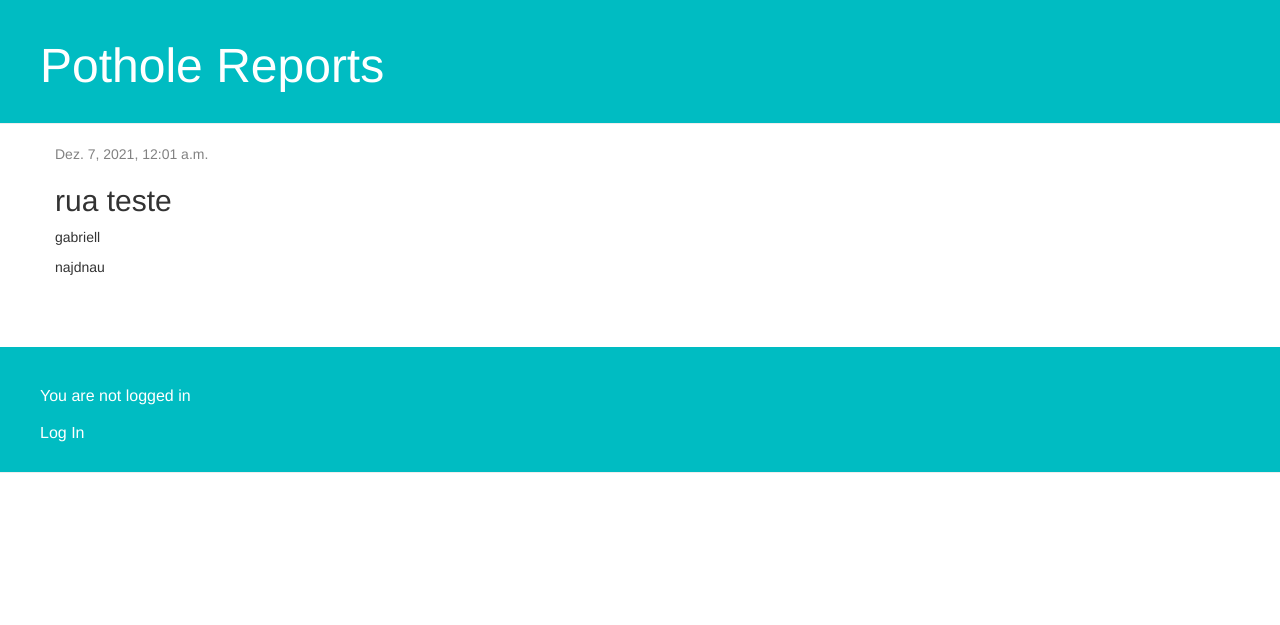
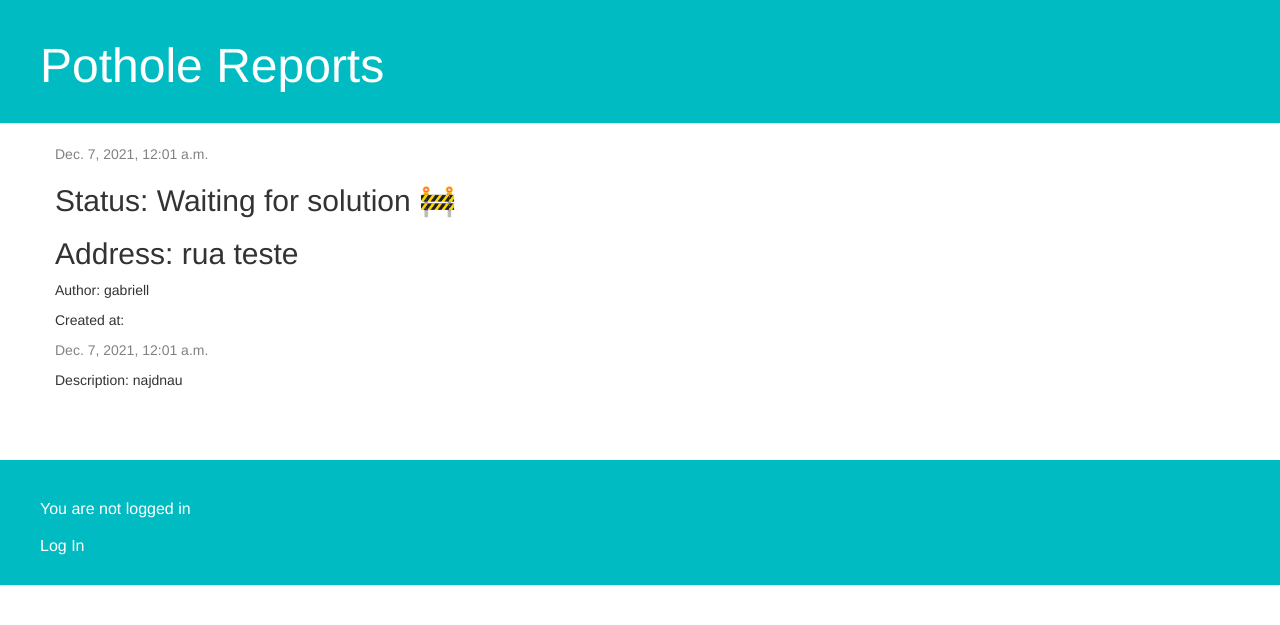
Before and after one commit to gtavaresl/pothole-report, a Django app: page /report/1/ in a window 1280 px wide. Shown: the top 625 px of the page. Run offline with Django 3.2, Linux system fonts and the light colour scheme; data comes from the database, SQL or seed files in the repository; some libraries are stand-ins or nearby versions.

Commit message:
add resolved

```diff
--- a/app/settings.py
+++ b/app/settings.py
@@ -107,7 +107,7 @@ AUTH_PASSWORD_VALIDATORS = [
 # Internationalization
 # https://docs.djangoproject.com/en/2.2/topics/i18n/
 
-LANGUAGE_CODE = 'pt-BR'
+LANGUAGE_CODE = 'en-US'
 
 TIME_ZONE = 'America/Sao_Paulo'
 
--- a/report/forms.py
+++ b/report/forms.py
@@ -6,4 +6,4 @@ class ReportForm(forms.ModelForm):
 
     class Meta:
         model = Report
-        fields = ('street', 'number', 'district', 'description',)
+        fields = ('resolved', 'street', 'number', 'district', 'description',)
--- a/report/models.py
+++ b/report/models.py
@@ -5,13 +5,14 @@ from django.utils import timezone
 
 class Report(models.Model):
     author = models.ForeignKey(settings.AUTH_USER_MODEL, on_delete=models.CASCADE)
-    street = models.TextField()
+    street = models.TextField(max_length=100)
     number = models.IntegerField()
-    district = models.TextField()
+    district = models.TextField(max_length=100)
     address = models.TextField()
     description = models.TextField()
     created_date = models.DateTimeField(default=timezone.now)
     published_date = models.DateTimeField(blank=True, null=True)
+    resolved = models.BooleanField()
 
     def publish(self, author):
         self.author = author
@@ -20,4 +21,4 @@ class Report(models.Model):
         self.save()
 
     def __str__(self):
-        return self.street + ", " + str(self.number) + ", " + self.district
+        return self.address
--- a/report/templates/report/report_detail.html
+++ b/report/templates/report/report_detail.html
@@ -10,8 +10,18 @@
         {% if user.is_authenticated and user.pk == report.author_id %}
             <a class="btn btn-default" href="{% url 'report_edit' pk=report.pk %}"><span class="glyphicon glyphicon-pencil"></span></a>
         {% endif %}
-        <h2>{{ report.address }}</h2>
-        <p>{{ report.author }}</p>
-        <p>{{ report.description|linebreaksbr }}</p>
+        {% if report.resolved %}
+            <h2>Status: Pothole resolved &#9989</h2>
+        {% else %}
+            <h2>Status: Waiting for solution &#128679</h2>
+        {% endif %}
+        <h2>Address: {{ report.address }}</h2>
+        <p>Author: {{ report.author }}</p>
+        <p>Created at:
+            <div class="date">
+                {{ report.created_date }}
+            </div>
+        </p>
+        <p>Description: {{ report.description|linebreaksbr }}</p>
     </div>
 {% endblock %}
```
Also changed, not shown: report/migrations/0005_auto_20211207_1234.py (added).
